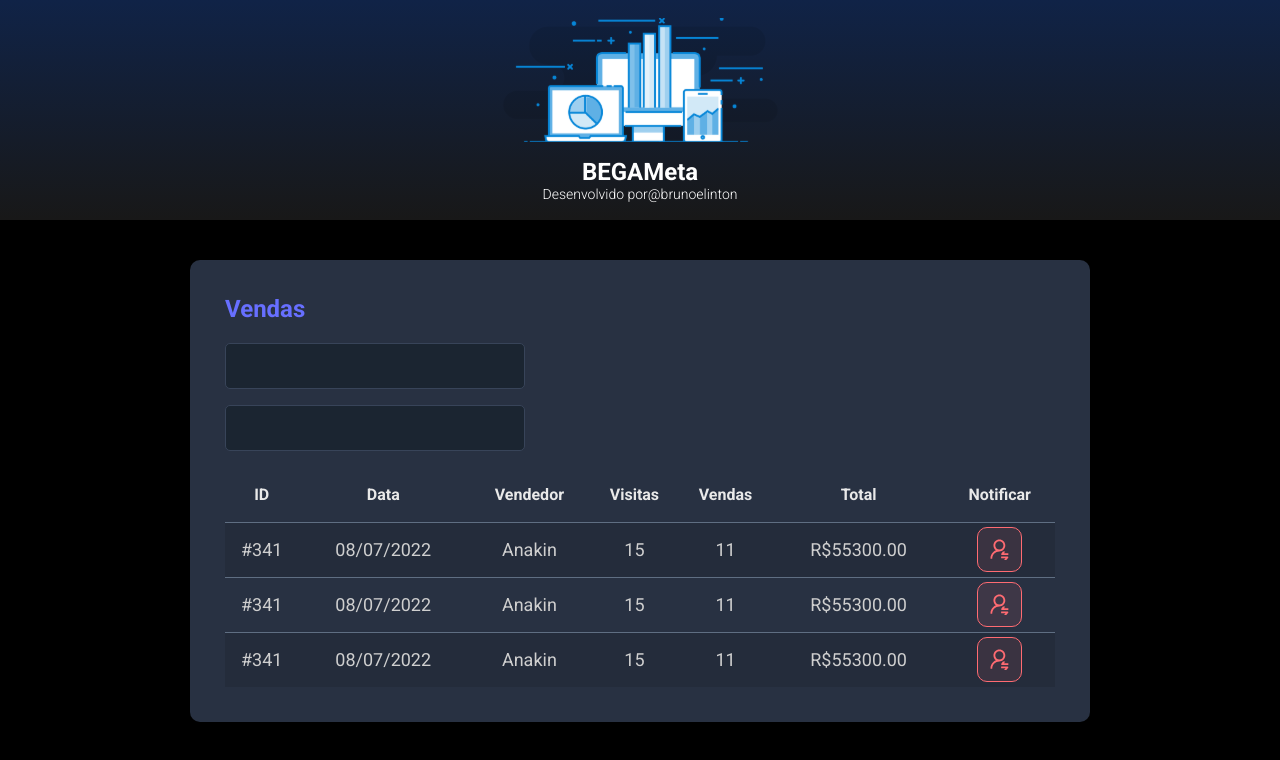
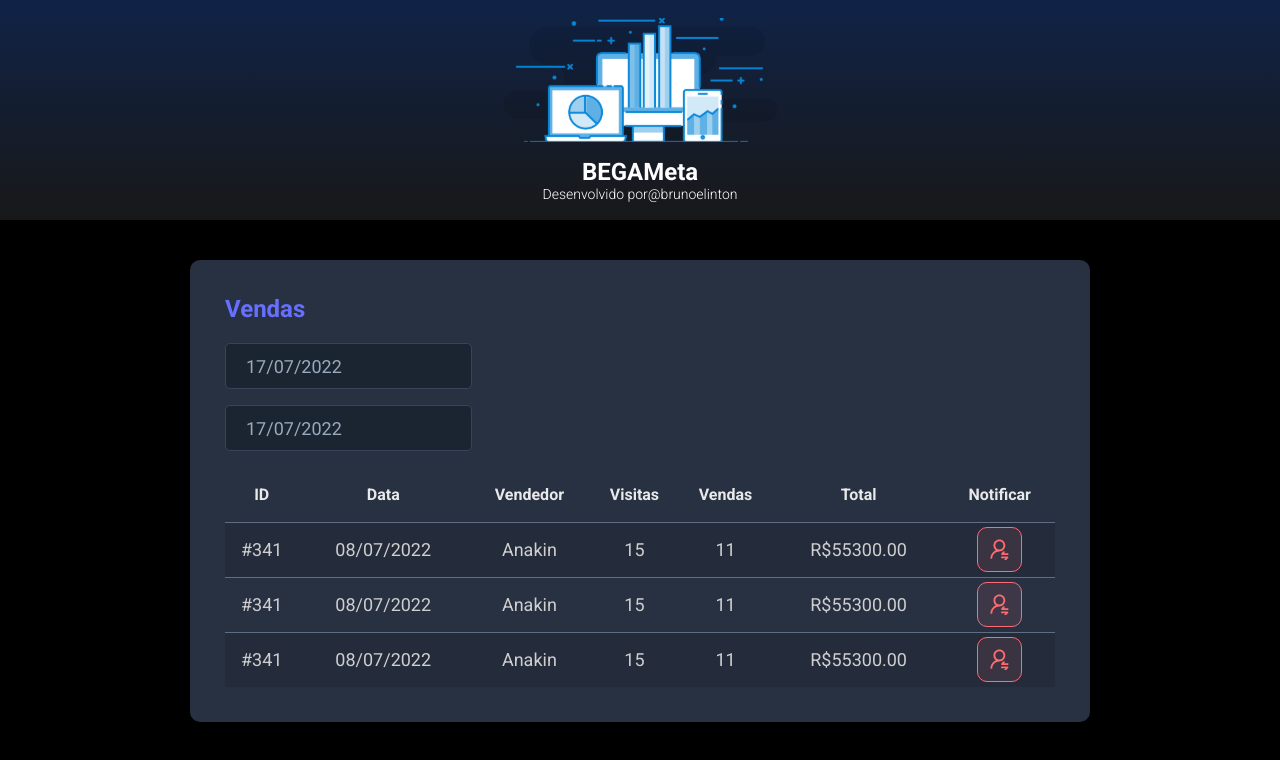
Before and after one commit to brunoelinton/begameta, a React (Vite) app in the folder frontend/: page / in a window 1280 px wide. Shown: the top 760 px of the page. Built offline with nearby package versions, Linux system fonts and the light colour scheme.

Commit message:
Frontend: Datepicker

```diff
--- a/frontend/package.json
+++ b/frontend/package.json
@@ -9,7 +9,9 @@
     "preview": "vite preview"
   },
   "dependencies": {
+    "@types/react-datepicker": "4.4.2",
     "react": "^18.2.0",
+    "react-datepicker": "4.8.0",
     "react-dom": "^18.2.0"
   },
   "devDependencies": {
--- a/frontend/src/components/SalesCard/index.tsx
+++ b/frontend/src/components/SalesCard/index.tsx
@@ -1,3 +1,6 @@
+import DatePicker from 'react-datepicker'
+import 'react-datepicker/dist/react-datepicker.css'
+
 import NotificationButton from '../NotificationButton'
 import './styles.css'
 
@@ -7,10 +10,20 @@
       <h2 className="begameta-sales-title">Vendas</h2>
       <div>
         <div className="begameta-form-control-container">
-                            <input className="begmeta-form-control" type="text" name="" id="" />
+          <DatePicker
+            selected={new Date()}
+            onChange={(date: Date) => {}}
+            className="begameta-form-control"
+            dateFormat="dd/MM/yyyy"
+          />
         </div>
         <div className="begameta-form-control-container">
-                            <input className="begmeta-form-control" type="text" name="" id="" />
+          <DatePicker
+            selected={new Date()}
+            onChange={(date: Date) => {}}
+            className="begameta-form-control"
+            dateFormat="dd/MM/yyyy"
+          />
         </div>
       </div>
       <div>
--- a/frontend/src/components/SalesCard/styles.css
+++ b/frontend/src/components/SalesCard/styles.css
@@ -10,7 +10,7 @@
   margin-bottom: 20px;
 }
 
-.begmeta-form-control {
+.begameta-form-control {
   height: 46px;
   border: 1px solid #384459;
   border-radius: 5px;
```
Also changed, not shown: 1 other file (tests, documents, lock files or other folders). Lines whose indentation alone changed are shown as unchanged.
